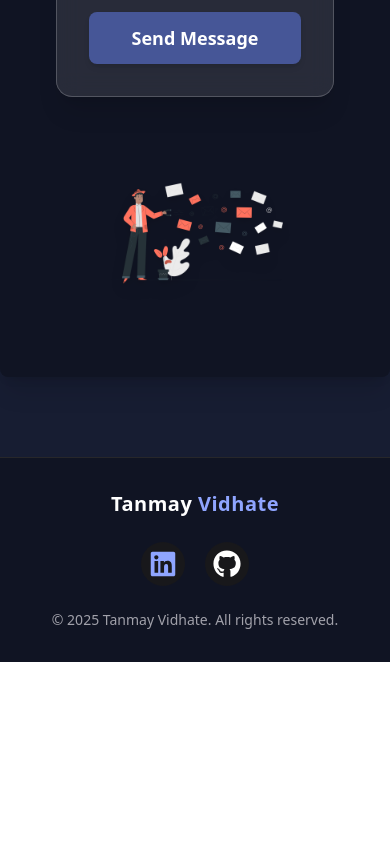
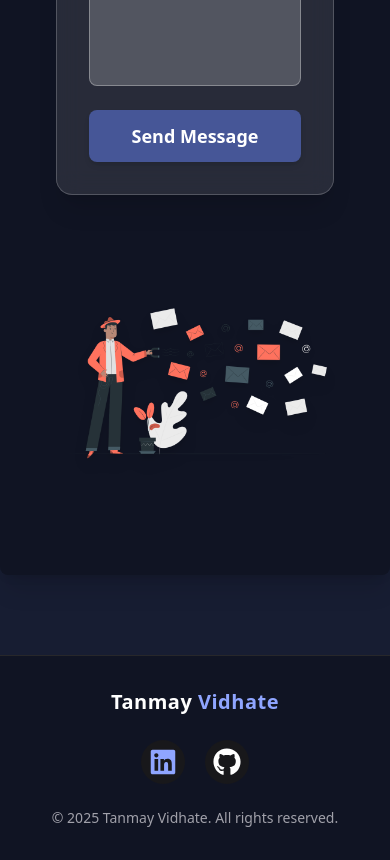
Before and after one commit to TanmayVidhate/Portfolio, a React (Vite) app: page / in a window 390 px wide. Shown: the part 4560-5420 px from the top of the page. Before the commit the page ends 5222 px from the top, so only its background shows below. Built offline with nearby package versions, Linux system fonts and the light colour scheme.

Commit message:
fix image

```diff
--- a/src/Views/About.jsx
+++ b/src/Views/About.jsx
@@ -23,7 +23,7 @@
             src={Aboutimg}
             alt="about"
             className="
-              w-1/2 sm:w-1/2 md:w-2/3 lg:w-3/4
+              w-5/6 sm:w-1/2 md:w-2/3 lg:w-3/4
               rounded-full
               transition-all duration-300
               hover:scale-105 hover:-translate-y-2
--- a/src/Views/Contact.jsx
+++ b/src/Views/Contact.jsx
@@ -35,7 +35,7 @@
                             src={email}
                             alt="contact"
                             className="
-                                max-w-[200px]
+                                max-w-[300px]
                                 sm:max-w-[260px]
                                 md:max-w-[430px]
                                 lg:max-w-[400px]
```
